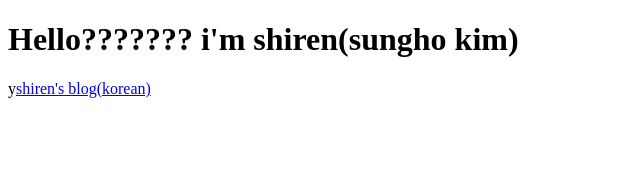
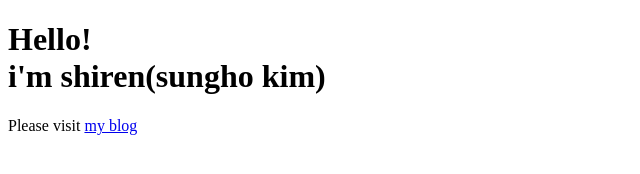
Before and after one commit to amutn/kimcreat.github.io, a plain HTML site: page index.html in a window 1280 px wide. Shown: the whole page, without its empty margins (0-640 px from the left). Drawn offline with Linux system fonts and the light colour scheme.

Commit message:
Update index.html

```diff
--- a/index.html
+++ b/index.html
@@ -5,8 +5,8 @@
     </head>
     <body>
         <h1>
-          Hello??????? i'm shiren(sungho kim)
+          Hello!<br>i'm shiren(sungho kim)
         </h1>
-        <p>y<a href="https://blog.shiren.dev">shiren's blog(korean)</a></p>
+        <p>Please visit <a href="https://blog.shiren.dev">my blog</a></p>
     </body>
 </html>
```
